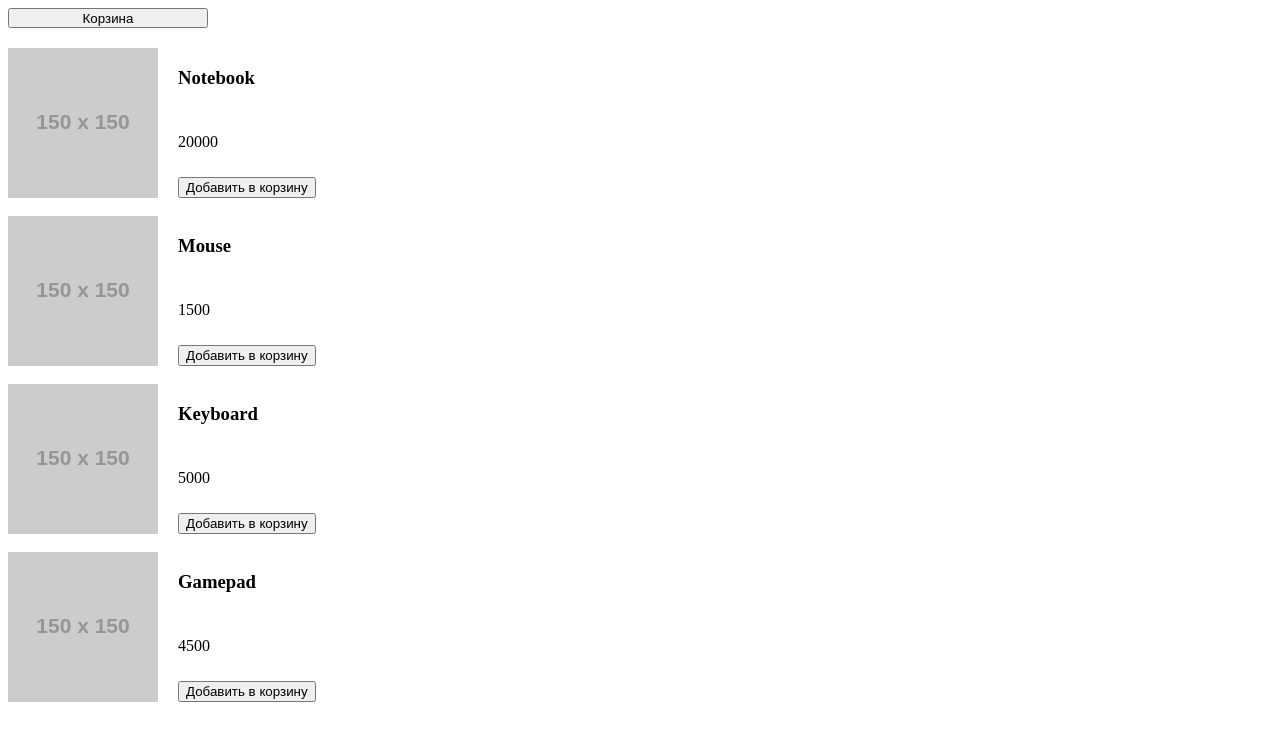
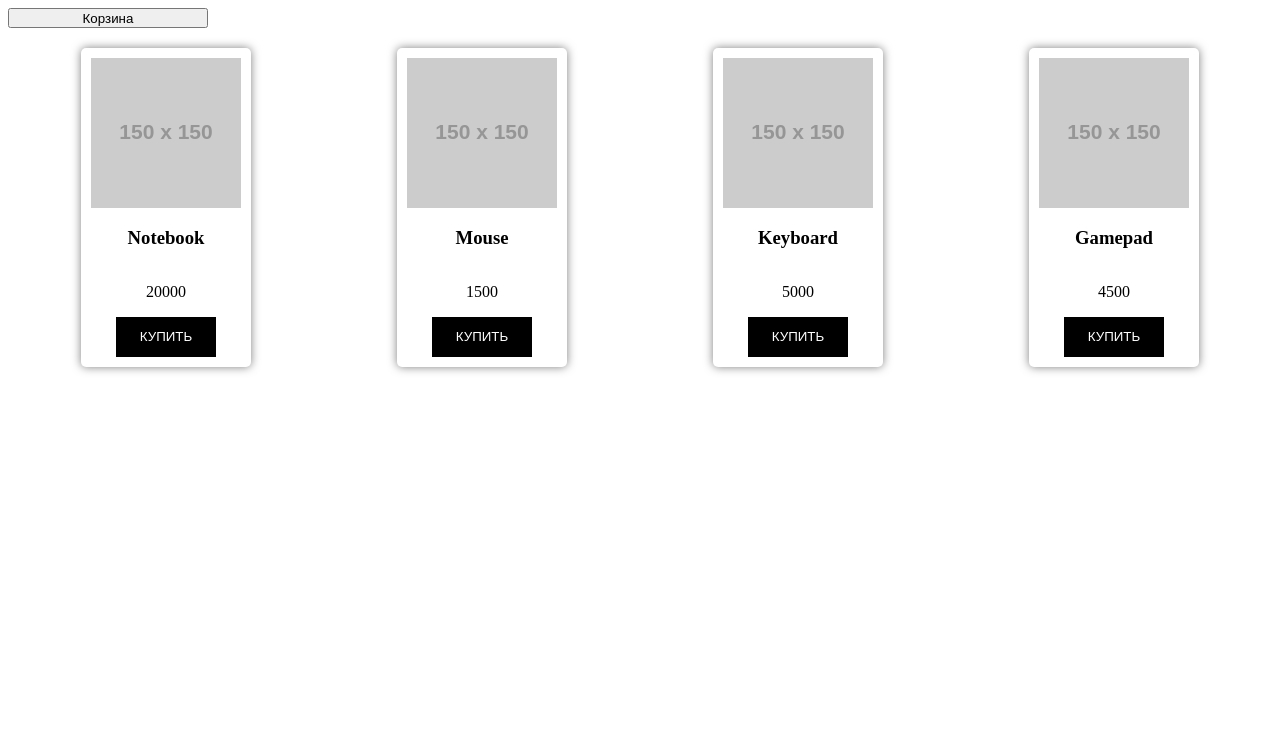
Before and after one commit to evgenii-sergeev/javascript2, a plain HTML site: page lesson1/project/index.html in a window 1280 px wide. Drawn offline with Linux system fonts and the light colour scheme; placeholder pictures from the web are drawn by us.

Commit message:
Lesson1.1

```diff
--- a/lesson1/project/css/style.css
+++ b/lesson1/project/css/style.css
@@ -4,14 +4,41 @@
     margin-bottom: 20px;
 }
 
+.products {
+    display: flex;
+    justify-content: space-around;
+}
+
 .product-item {
+    box-shadow: 0 0 10px rgba(0,0,0,0.5);
+    border-radius: 5px;
+    padding: 10px;
     display: flex;
-    justify-content: flex-start;
+    flex-direction: column;
+    align-items: center;
 }
 
 .product-item__description {
     display: flex;
     flex-direction: column;
-    justify-content: space-between;
-    padding-left: 20px;
+    align-items: center;
 }
+
+.by-btn {
+    color: white;
+    background: black;
+    padding: 15px;
+    border: none;
+    text-align: center;
+    width: 100px;
+    line-height: 10px;
+    text-transform: uppercase;
+    transition: background 0.1s;
+}
+
+
+
+.by-btn:active {
+    color: black;
+    background: white;
+}
--- a/lesson1/project/js/main.js
+++ b/lesson1/project/js/main.js
@@ -13,14 +13,14 @@ const renderProduct = (title, price, imgSrc = 'https://via.placeholder.com/150')
             <div class="product-item__description">
             <h3>${title}</h3>
             <p>${price}</p>
-            <button class="by-btn">Добавить в корзину</button>
+            <button class="by-btn">Купить</button>
             </div>
           </div>`;
 };
 
 const renderProducts = list => {
   const productList = list.map(product => renderProduct(product.title, product.price));
-  document.querySelector('.products').innerHTML = productList.join('<br>');
+  document.querySelector('.products').innerHTML = productList.join(' ');
 };
 
 renderProducts(products);
```
Also changed, not shown: 3 other files.
